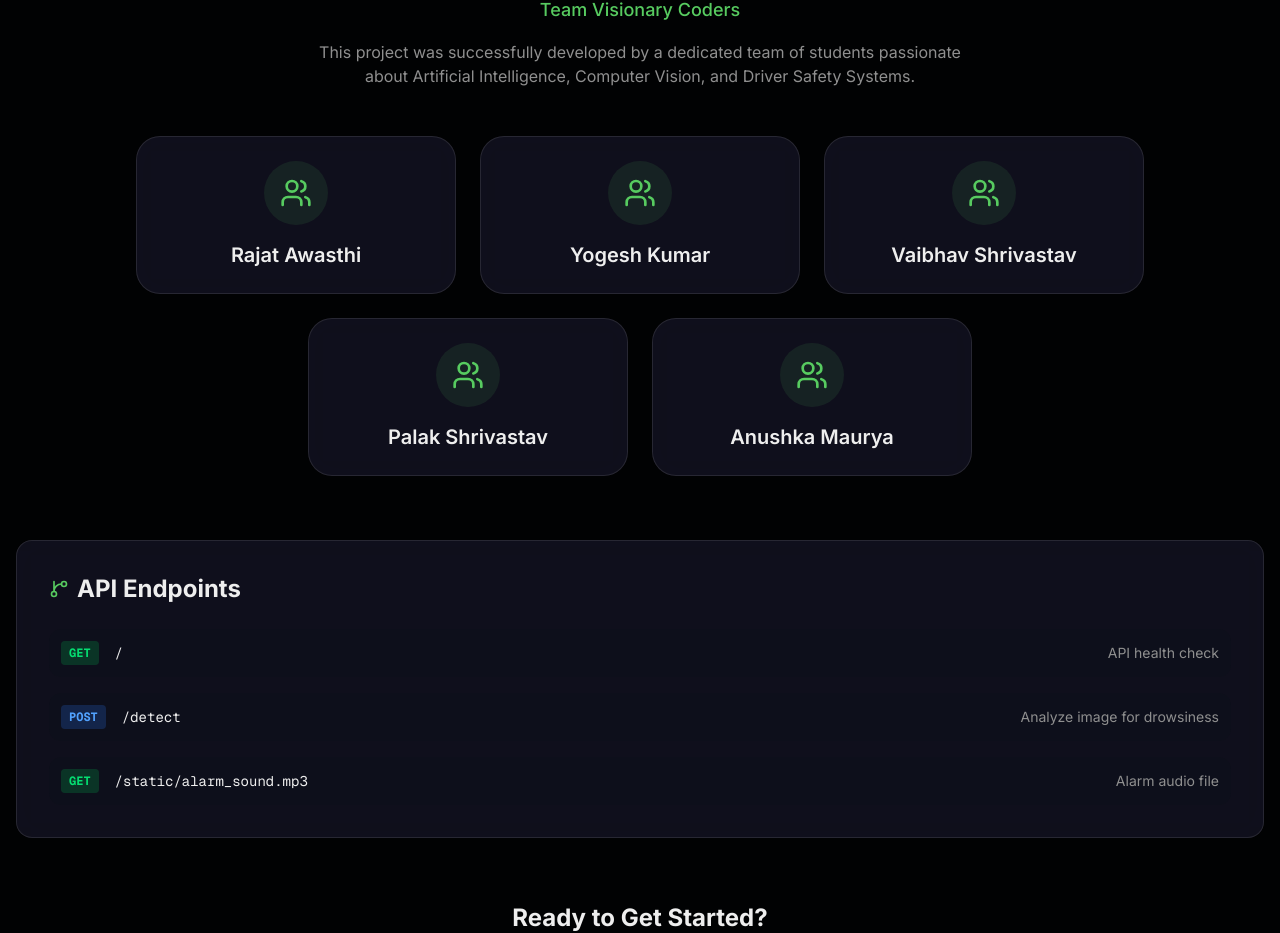
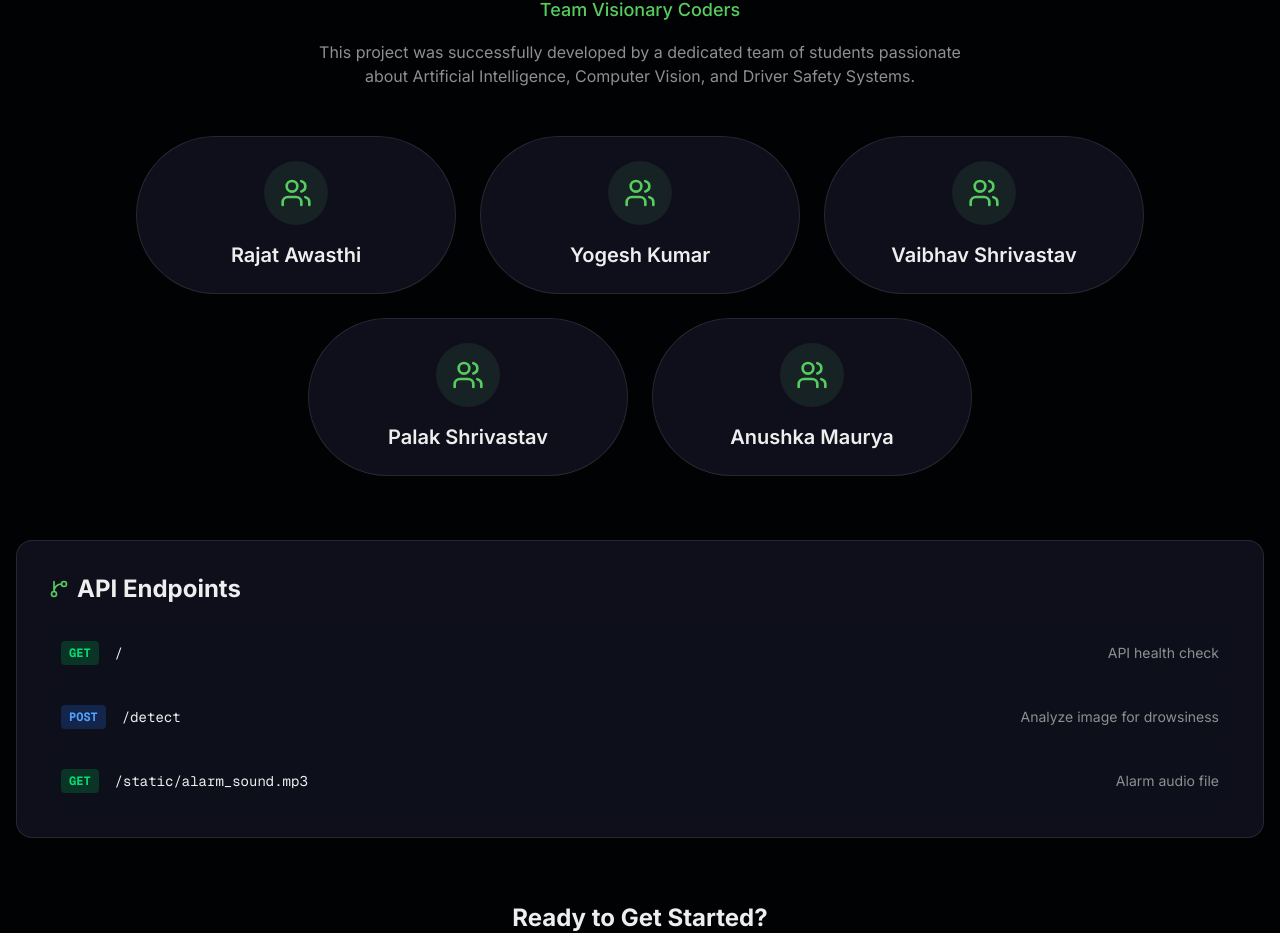
Before and after one commit to rajatawasthi83033/driver-drowsiness-detection, a Next.js app in the folder frontend/: page /about in a window 1280 px wide. Shown: the part 2413-3346 px from the top of the page. Built offline with nearby package versions, Linux system fonts and the light colour scheme.

Commit message:
Update page.tsx

```diff
--- a/frontend/app/about/page.tsx
+++ b/frontend/app/about/page.tsx
@@ -296,7 +296,7 @@ export default function AboutPage() {
               ].map((member) => (
                 <div
                   key={member}
-                  className="glass-card rounded-3xl p-6 text-center w-[320px]"
+                  className="glass-card rounded-full p-6 text-center w-[320px]"
                 >
                   <div className="w-16 h-16 rounded-full bg-safe/10 flex items-center justify-center mx-auto mb-4">
                     <Users className="w-8 h-8 text-safe" />
```
